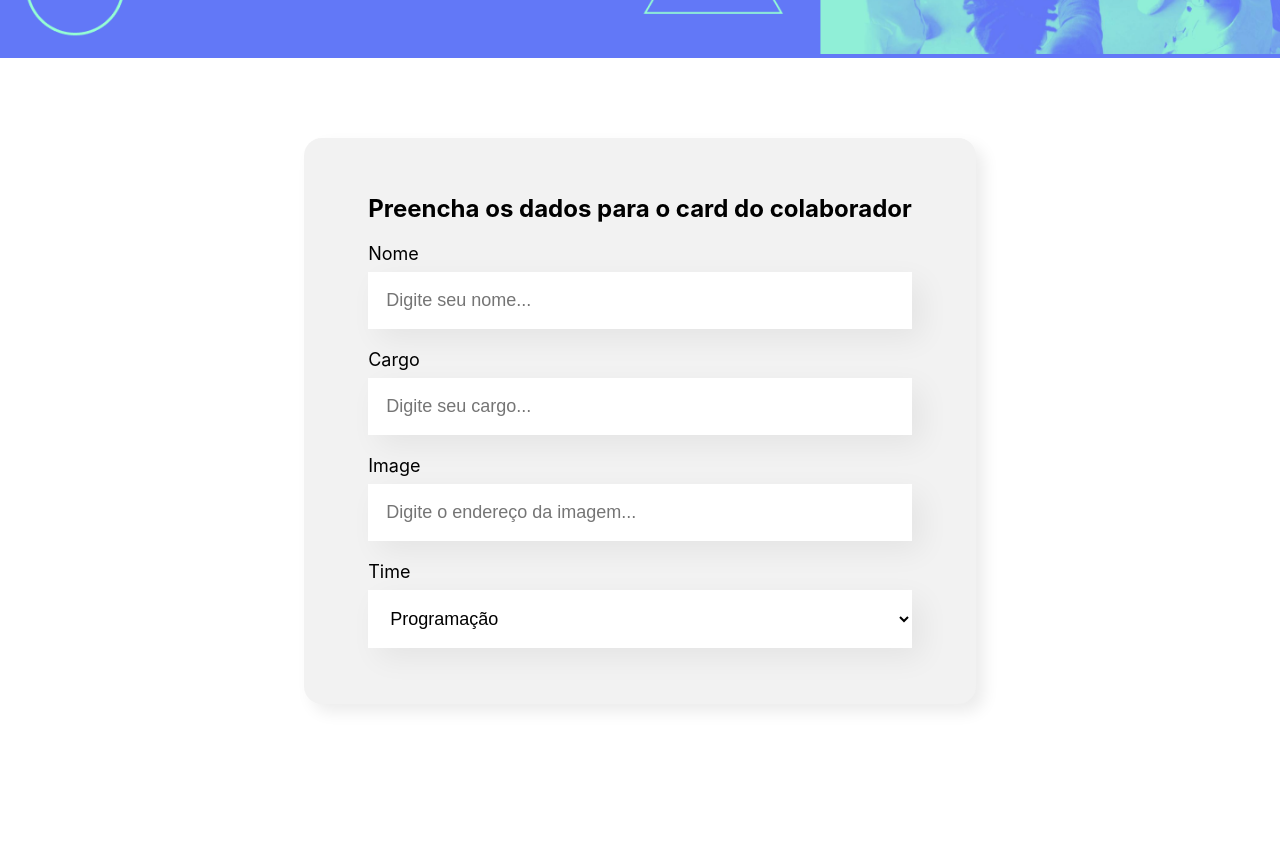
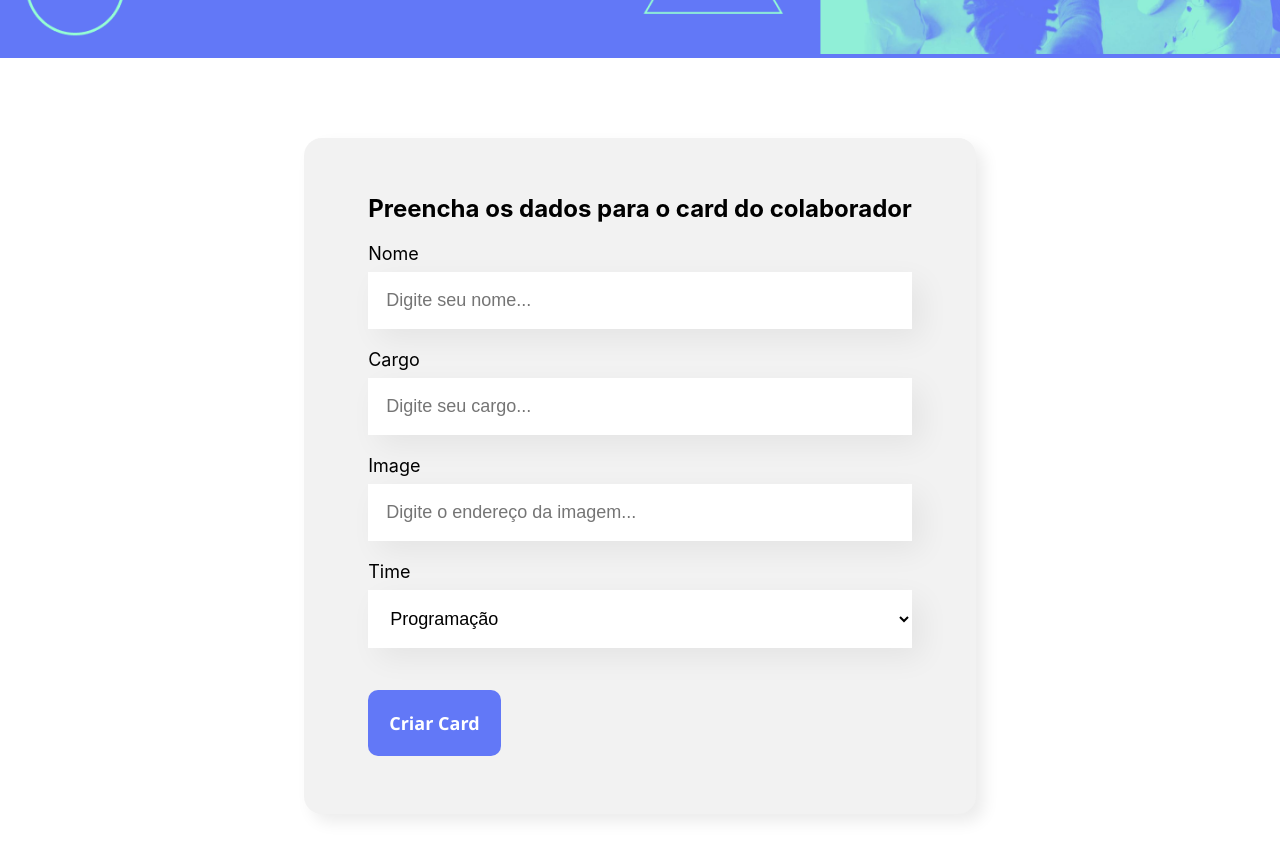
Before and after one commit to rafaelsousapereira/organo, a React (Create React App) app: page / in a window 1280 px wide. Shown: the part 440-1298 px from the top of the page. Before the commit the page ends 1224 px from the top, so only its background shows below. Built offline with nearby package versions, Linux system fonts and the light colour scheme.

Commit message:
feat: added button and input validations

```diff
--- /dev/null
+++ b/src/components/Button/Button.css
@@ -0,0 +1,18 @@
+.btn {
+    background-color: #6278F7;
+    border-radius: 10px;
+    font-weight: bolder;
+    font-size: 18px;
+    font-family: 'Segoe UI', 'Roboto', 'Oxygen',
+    'Ubuntu', 'Cantarell', 'Fira Sans', 'Droid Sans', 'Helvetica Neue',
+    sans-serif;
+    padding: 21px;
+    border: none;
+    cursor: pointer;
+    color: #FFF;
+    margin: 22px 0;
+}
+
+.btn:hover {
+    color: #95FFD4
+}
--- /dev/null
+++ b/src/components/Button/index.js
@@ -0,0 +1,7 @@
+import './Button.css';
+
+const Button = (props) => {
+    return (<button className="btn">{props.children}</button>);
+}
+
+export default Button;
--- a/src/components/Form/index.js
+++ b/src/components/Form/index.js
@@ -1,6 +1,8 @@
 import TextField from "../TextField";
 import './Form.css';
 import DropDownList from "../DropDownList";
+import Button from "../Button";
+
 const Form = () => {
 
     const items = [
@@ -13,14 +15,22 @@ const Form = () => {
         'Inovação e Gestão',
     ];
 
+    const isSaved = (event) => {
+        event.preventDefault();
+        console.log('Form sent successfully');
+    }
+
     return (
         <section className="form-card">
-            <form>
+            <form onSubmit={isSaved}>
                 <h2>Preencha os dados para o card do colaborador</h2>
-                <TextField label="Nome" placeholder="Digite seu nome"/>
-                <TextField label="Cargo" placeholder="Digite seu cargo"/>
+                <TextField required={true} label="Nome" placeholder="Digite seu nome"/>
+                <TextField required={true} label="Cargo" placeholder="Digite seu cargo"/>
                 <TextField label="Image" placeholder="Digite o endereço da imagem"/>
-                <DropDownList label="Time" items={items} />
+                <DropDownList required={true} label="Time" items={items} />
+                <Button>
+                    Criar Card
+                </Button>
             </form>
         </section>
     );
--- a/src/components/TextField/index.js
+++ b/src/components/TextField/index.js
@@ -5,7 +5,7 @@ const TextField = (props) => {
     return (
         <div className="text-field">
             <label>{props.label}</label>
-            <input placeholder={placeholderModify} />
+            <input required={props.required} placeholder={placeholderModify} />
         </div>
     );
 }
```
